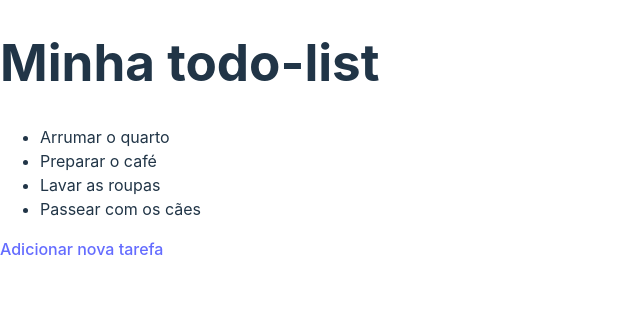
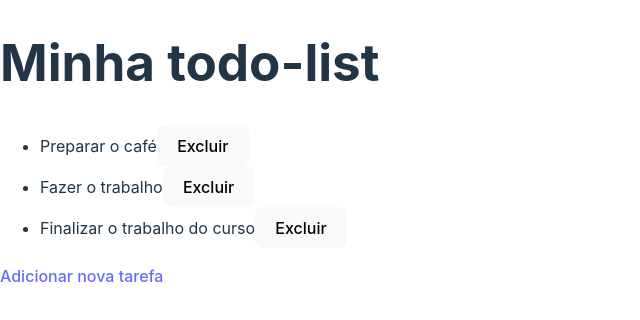
Before and after one commit to roofranklin/todolist-1025, a React (Vite) app: page / in a window 1280 px wide. Shown: the top 320 px of the page, without its empty margins (0-640 px from the left). Built offline with nearby package versions, Linux system fonts and the light colour scheme; data requests are answered from the project's data file.

Commit message:
delete funcionando

```diff
--- a/db.json
+++ b/db.json
@@ -1,20 +1,16 @@
 {
   "tarefas": [
-    {
-      "id": "1",
-      "descricao": "Arrumar o quarto"
-    },
     {
       "id": "2",
       "descricao": "Preparar o café"
     },
     {
       "id": "3",
-      "descricao": "Lavar as roupas"
+      "descricao": "Fazer o trabalho"
     },
     {
-      "id": 0,
-      "descricao": "Passear com os cães"
+      "id": "644c",
+      "descricao": "Finalizar o trabalho do curso"
     }
   ]
 }
--- a/src/paginas/adicionar-tarefa/adicionarTarefa.jsx
+++ b/src/paginas/adicionar-tarefa/adicionarTarefa.jsx
@@ -5,7 +5,6 @@ import axios from 'axios'
 function AdicionarTarefa() {
 
   const [tarefa, setTarefa] = useState({
-    id: 0,
     descricao: ''
   })
 
--- a/src/paginas/listar-tarefas/listarTarefas.jsx
+++ b/src/paginas/listar-tarefas/listarTarefas.jsx
@@ -4,18 +4,30 @@ import axios from 'axios'
 function ListarTarefas() {
 
   const [tarefas, setTarefas] = useState([])
+
   useEffect(() => {
     axios.get('http://localhost:3000/tarefas')
     .then(response => {
       setTarefas(response.data)
     })
   }, [])
+
+  const excluirTarefa = (id) => {
+    axios.delete(`http://localhost:3000/tarefas/${id}`)
+    .then(() => {
+      setTarefas(tarefas.filter(tarefa => tarefa.id !== id))
+      alert('Tarefa excluída com sucesso!')
+    })
+  }
     return (
       <>
         <h1>Minha todo-list</h1>
         <ul>
           {tarefas.map(tarefa => (
-            <li key={tarefa.id}>{tarefa.descricao}</li>
+            <li key={tarefa.id}>
+              {tarefa.descricao}
+              <button onClick={() => excluirTarefa(tarefa.id)}>Excluir</button>
+            </li>
           ))}
         </ul>
         <Link to={'/adicionar-tarefa'}>Adicionar nova tarefa</Link>
```
